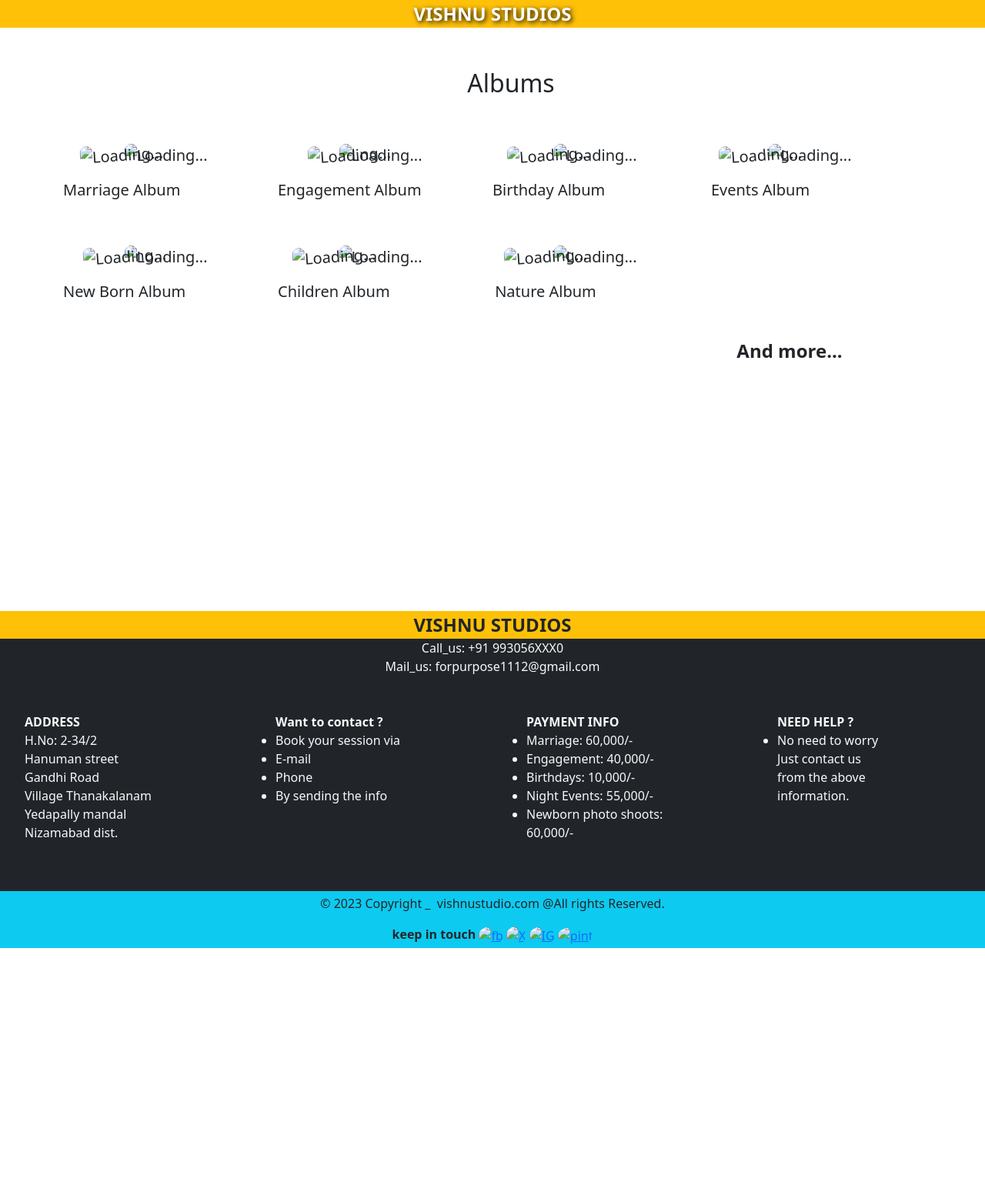
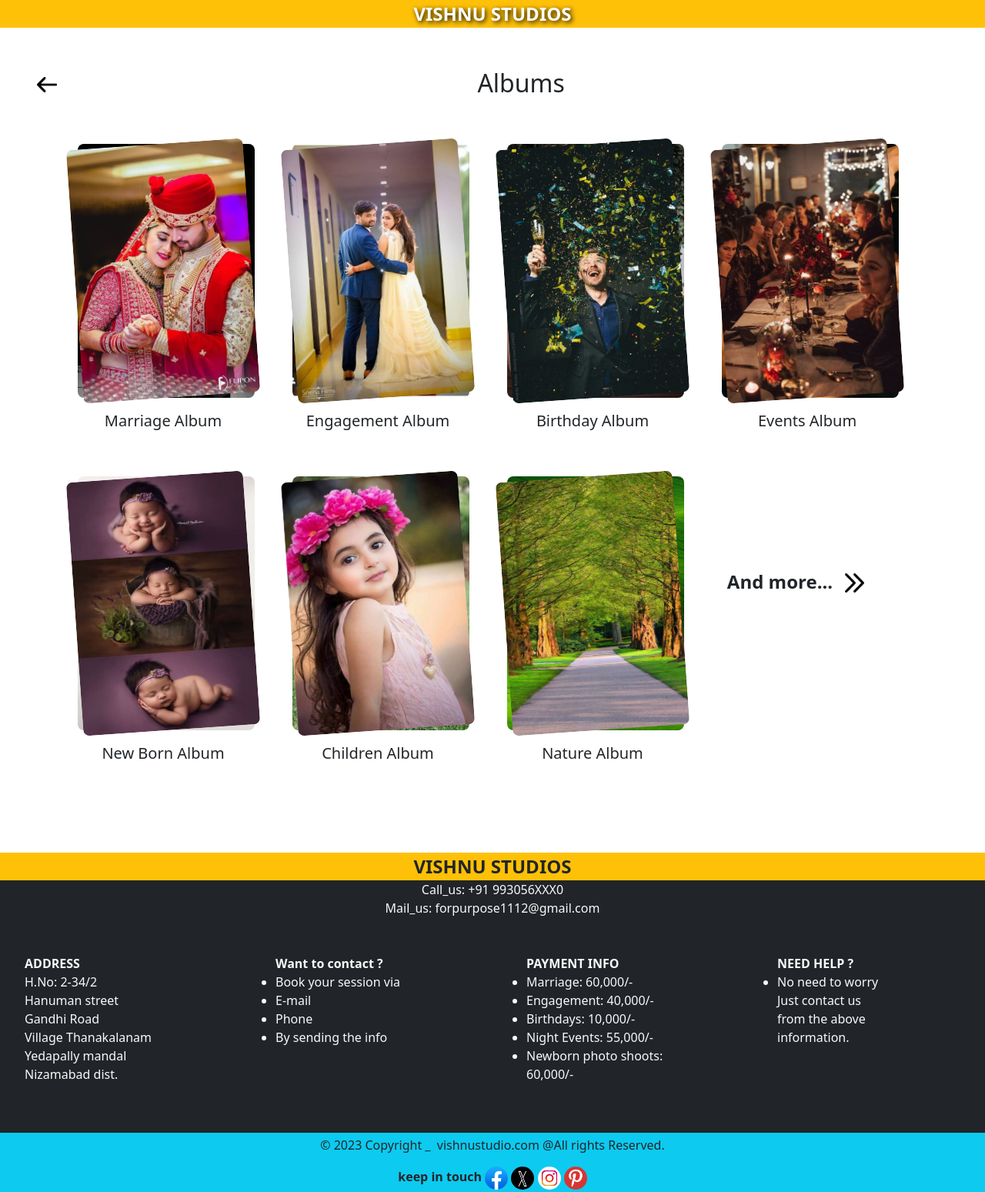
Before and after one commit to AmruthaAkhila0730/Vishnu_Studios, a plain HTML site: page Gallery.html in a window 1280 px wide. Shown: the whole page at 77% size. Before the commit the page ends 1232 px from the top, so only its background shows below. Drawn offline with nearby package versions, Linux system fonts and the light colour scheme; the site is published under a folder, as on GitHub Pages, so addresses that start at the root find nothing.

Commit message:
Gallery.html

```diff
--- a/Gallery.html
+++ b/Gallery.html
@@ -5,7 +5,7 @@
   <meta charset="UTF-8">
   <meta name="viewport" content="width=device-width, initial-scale=1.0">
   <title>VISHNU STUDIOS</title>
-  <link rel="icon" href="/Images/MAIN LOGO.png" type="image/x-icon">
+  <link rel="icon" href="Images/MAIN LOGO.png" type="image/x-icon">
   <link href="https://cdn.jsdelivr.net/npm/bootstrap@5.3.2/dist/css/bootstrap.min.css" rel="stylesheet"
     integrity="sha384-T3c6CoIi6uLrA9TneNEoa7RxnatzjcDSCmG1MXxSR1GAsXEV/Dwwykc2MPK8M2HN" crossorigin="anonymous">
   <script src="https://cdn.jsdelivr.net/npm/bootstrap@5.3.2/dist/js/bootstrap.bundle.min.js"
@@ -27,7 +27,7 @@
 
   <div class="ms-5">
     <a class="text-decoration-none text-dark" href="index.html">
-      <img src="/Images/Back arrow.jpg" alt="" height="20px" class="float-start mt-3" title="Back to Home"></a>
+      <img src="Images/Back arrow.jpg" alt="" height="20px" class="float-start mt-3" title="Back to Home"></a>
     <a href="Gallery.html" class="text-decoration-none text-dark">
       <p class="text-center fs-2">Albums</p>
     </a>
@@ -38,39 +38,39 @@
       <div class="offset-1 col-10 offset-1 col-sm-10 col-md-5 col-lg-5 col-xl-3 col-xxl-3 ps-0 mb-4 mx-auto text-center pt-0 pb-5">
         <div class="position-absolute">
           <a href="Marriage.html" class="text-decoration-none text-dark text-center fs-5">
-            <img src="/Images/marriage1.jpg" alt="Loading..." class="rounded-3 opal">
+            <img src="Images/marriage1.jpg" alt="Loading..." class="rounded-3 opal">
             <p>Marriage Album</p>
           </a>
         </div>
         <div>
           <a href="Marriage.html" class="text-decoration-none text-dark text-center fs-5">
-            <img src="/Images/marriage2.jpg" alt="Loading..." class="rounded-3 opal1">
+            <img src="Images/marriage2.jpg" alt="Loading..." class="rounded-3 opal1">
           </a>
         </div>
       </div>
       <div class="offset-1 col-10 offset-1 col-sm-10 col-md-5 col-lg-5 col-xl-3 col-xxl-3 ps-0 mb-4 mx-auto text-center pt-0 pb-5">
         <div class="position-absolute">
           <a href="Engagement.html" class="text-decoration-none text-dark text-center fs-5">
-            <img src="/Images/engage1.jpg" alt="Loading..." class="rounded-3 opal">
+            <img src="Images/engage1.jpg" alt="Loading..." class="rounded-3 opal">
             <p>Engagement Album</p>
           </a>
         </div>
         <div>
           <a href="Engagement.html" class="text-decoration-none text-dark text-center fs-5">
-            <img src="/Images/engage2.jpg" alt="Loading..." class="rounded-3 opal1">
+            <img src="Images/engage2.jpg" alt="Loading..." class="rounded-3 opal1">
           </a>
         </div>
       </div>
       <div class="offset-1 col-10 offset-1 col-sm-10 col-md-5 col-lg-5 col-xl-3 col-xxl-3 ps-0 mb-4 mx-auto text-center pt-0 pb-5">
         <div class="position-absolute">
           <a href="Birthday.html" class="text-center text-dark text-decoration-none fs-5">
-            <img src="/Images/birth1.jpg" alt="Loading..." class="rounded-3 opal">
+            <img src="Images/birth1.jpg" alt="Loading..." class="rounded-3 opal">
             <p>Birthday Album</p>
           </a>
         </div>
         <div>
           <a href="Birthday.html" class="text-center text-dark text-decoration-none fs-5">
-            <img src="/Images/birth2.jpg" alt="Loading..." class="rounded-3 opal1">
+            <img src="Images/birth2.jpg" alt="Loading..." class="rounded-3 opal1">
           </a>
         </div>
 
@@ -78,58 +78,58 @@
       <div class="offset-1 col-10 offset-1 col-sm-10 col-md-5 col-lg-5 col-xl-3 col-xxl-3 ps-0 mb-4 mx-auto text-center pt-0 pb-5">
         <div class="position-absolute">
           <a href="Night-parties.html" class="text-center text-dark text-decoration-none fs-5">
-            <img src="/Images/night1.jpg" alt="Loading..." class="rounded-3 opal">
+            <img src="Images/night1.jpg" alt="Loading..." class="rounded-3 opal">
             <p>Events Album</p>
           </a>
         </div>
         <div>
           <a href="Night-parties.html" class="text-center text-dark text-decoration-none fs-5">
-            <img src="/Images/night2.jpg" alt="Loading..." class="rounded-3 opal1">
+            <img src="Images/night2.jpg" alt="Loading..." class="rounded-3 opal1">
           </a>
         </div>
       </div>
       <div class="offset-1 col-10 offset-1 col-sm-10 col-md-5 col-lg-5 col-xl-3 col-xxl-3 ps-0 mb-4 mx-auto text-center pt-0 pb-5">
         <div class="position-absolute">
           <a href="New-born.html" class="text-center text-dark text-decoration-none fs-5">
-            <img src="/Images/newborn1.jpg" alt="Loading..." class="rounded-3 opal">
+            <img src="Images/newborn1.jpg" alt="Loading..." class="rounded-3 opal">
             <p>New Born Album</p>
           </a>
         </div>
         <div>
           <a href="New-born.html" class="text-center text-dark text-decoration-none fs-5">
-            <img src="/Images/newborn2.jpg" alt="Loading..." class="rounded-3 opal1">
+            <img src="Images/newborn2.jpg" alt="Loading..." class="rounded-3 opal1">
           </a>
         </div>
       </div>
       <div class="offset-1 col-10 offset-1 col-sm-10 col-md-5 col-lg-5 col-xl-3 col-xxl-3 ps-0 mb-4 mx-auto text-center pt-0 pb-5">
         <div class="position-absolute">
           <a href="Child-parties.html" class="text-center text-dark text-decoration-none fs-5">
-            <img src="/Images/children1.jpg" alt="Loading..." class="rounded-3 opal">
+            <img src="Images/children1.jpg" alt="Loading..." class="rounded-3 opal">
             <p>Children Album</p>
           </a>
         </div>
         <div>
           <a href="Child-parties.html" class="text-center text-dark text-decoration-none fs-5">
-            <img src="/Images/children2.jpg" alt="Loading..." class="rounded-3 opal1">
+            <img src="Images/children2.jpg" alt="Loading..." class="rounded-3 opal1">
           </a>
         </div>
       </div>
       <div class="offset-1 col-10 offset-1 col-sm-10 col-md-5 col-lg-5 col-xl-3 col-xxl-3 ps-0 mb-4 mx-auto text-center pt-0 pb-5">
         <div class="position-absolute">
           <a href="Nature.html" class="text-center text-dark text-decoration-none fs-5">
-            <img src="/Images/nature1.jpg" alt="Loading..." class="rounded-3 opal">
+            <img src="Images/nature1.jpg" alt="Loading..." class="rounded-3 opal">
             <p>Nature Album</p>
           </a>
         </div>
         <div>
           <a href="Nature.html" class="text-center text-dark text-decoration-none fs-5">
-            <img src="/Images/nature2.jpg" alt="Loading..." class="rounded-3 opal1">
+            <img src="Images/nature2.jpg" alt="Loading..." class="rounded-3 opal1">
           </a>
         </div>
       </div>
       <div class="offset-1 col-10 offset-1 col-sm-10 col-md-5 col-lg-5 col-xl-3 col-xxl-3 ps-0 mb-4 mx-auto text-center pt-0 pb-5">
         <a href="More.html" class="text-decoration-none text-dark text-center">
-          <p class="rounded-3 fw-bold fs-4 More">And more...<img src="/Images/Next arrow.jpg" alt="" height="25px"
+          <p class="rounded-3 fw-bold fs-4 More">And more...<img src="Images/Next arrow.jpg" alt="" height="25px"
               class="ms-3"></p>
         </a>
       </div>
@@ -201,14 +201,14 @@
         <div class="col-10 mx-auto text-center">
           <span><b>keep in touch </b>
             <a href="https://www.facebook.com/signup" target="_blank">
-              <img src="/Images/FB logo.png" width="30px" height="30px" class="rounded-circle" alt="fb"></a>
+              <img src="Images/FB logo.png" width="30px" height="30px" class="rounded-circle" alt="fb"></a>
             <a href="https://twitter.com/i/flow/login?input_flow_data=%7B%22requested_variant%22%3A%22eyJsYW5nIjoiZW4ifQ%3D%3D%22%7D"
               target="_blank">
-              <img src="/Images/twitter logo.jpg" width="30px" height="30px" class="rounded-circle" alt="X"></a>
+              <img src="Images/twitter logo.jpg" width="30px" height="30px" class="rounded-circle" alt="X"></a>
             <a href="https://www.instagram.com/accounts/emailsignup/" target="_blank">
-              <img src="/Images/insta logo.jpeg" width="30px" height="30px" class="rounded-circle" alt="IG"></a>
+              <img src="Images/insta logo.jpeg" width="30px" height="30px" class="rounded-circle" alt="IG"></a>
             <a href="https://www.pinterest.com/business/create/" target="_blank">
-              <img src="/Images/pexels logo.png" width="30px" height="30px" class="rounded-circle" alt="pint"></a>
+              <img src="Images/pexels logo.png" width="30px" height="30px" class="rounded-circle" alt="pint"></a>
           </span>
         </div>
       </div>
```
